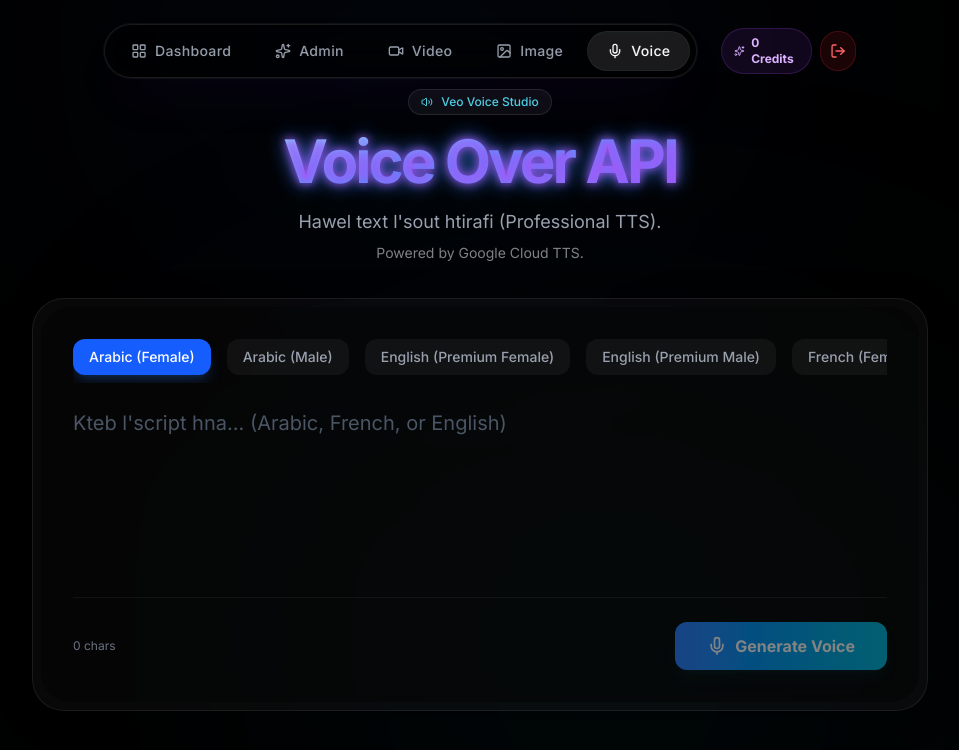
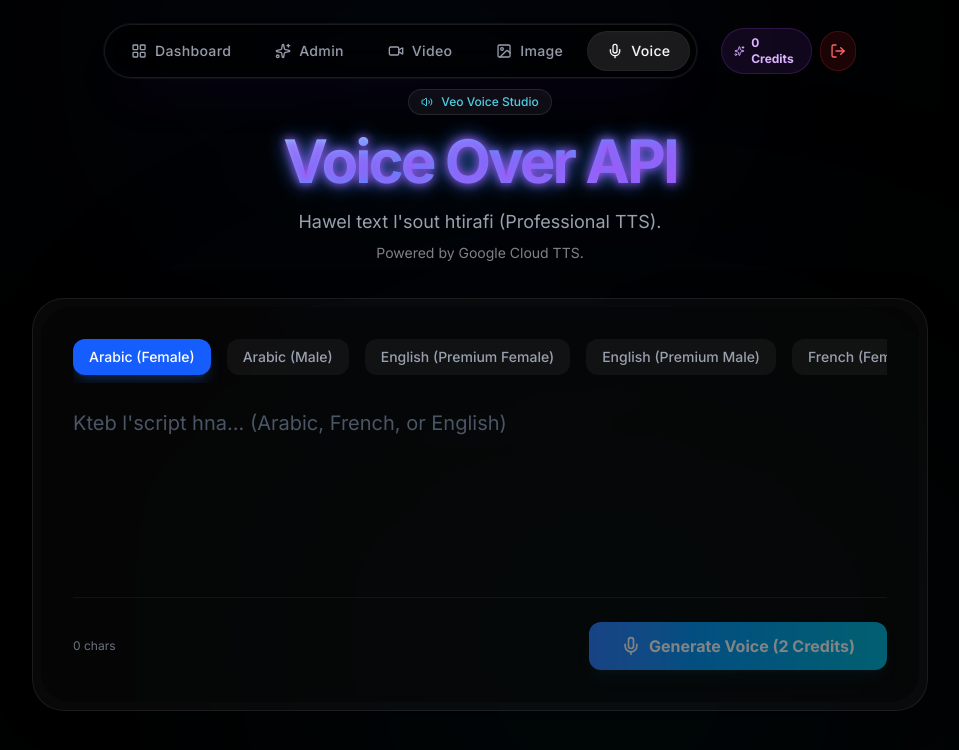
Before and after one commit to mohamedziro-coder/veo3-platform, a Next.js app: page /voice in a window 1280 px wide. Shown: the top 750 px of the page, without its empty margins (160-1119 px from the left). Built offline with nearby package versions, Linux system fonts and the light colour scheme; sample sign-in values are in the browser's storage.

Commit message:
fix: resolve hydration error and React hooks order in voice page

```diff
--- a/src/app/voice/page.tsx
+++ b/src/app/voice/page.tsx
@@ -245,7 +245,7 @@ export default function VoicePage() {
                                 ) : (
                                     <>
                                         <Mic className="w-5 h-5" />
-                                        <span>Generate Voice</span>
+                                        <span>Generate Voice ({COSTS.VOICE} Credits)</span>
                                     </>
                                 )}
                             </button>
```
